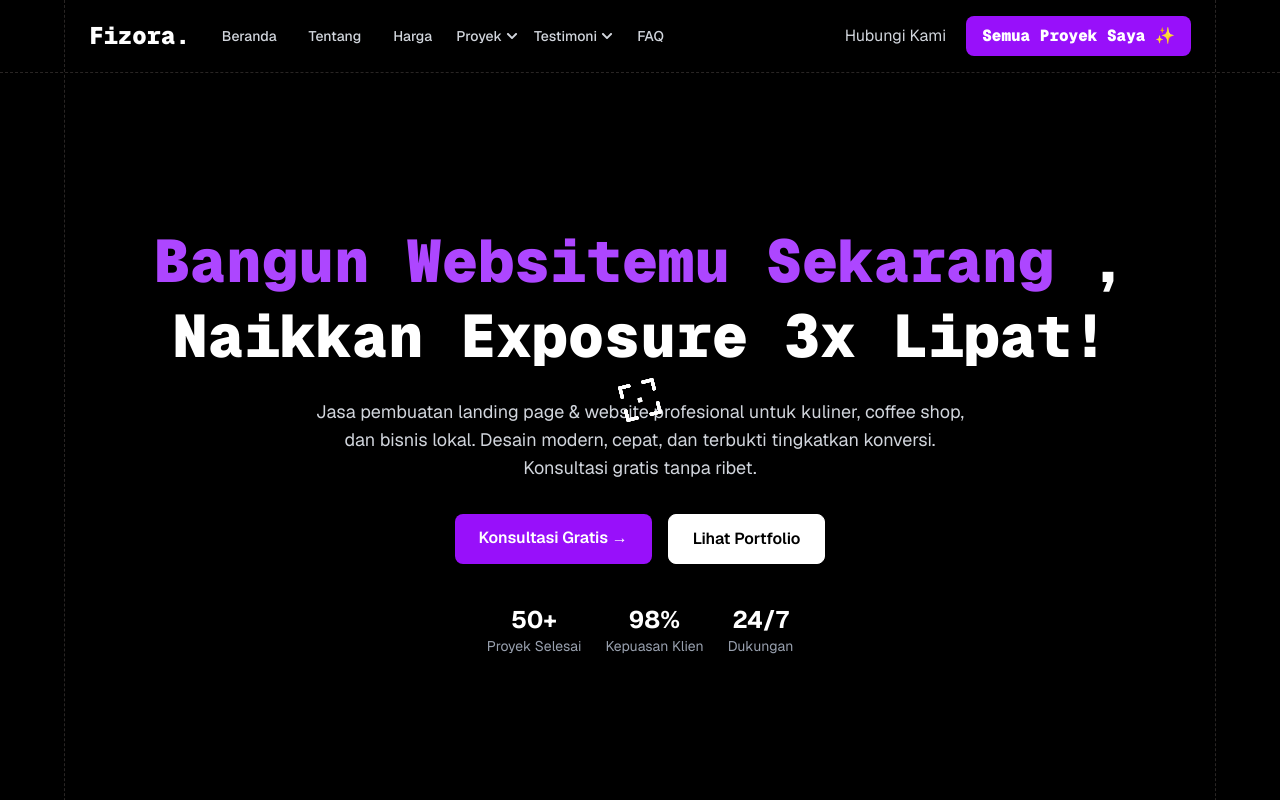
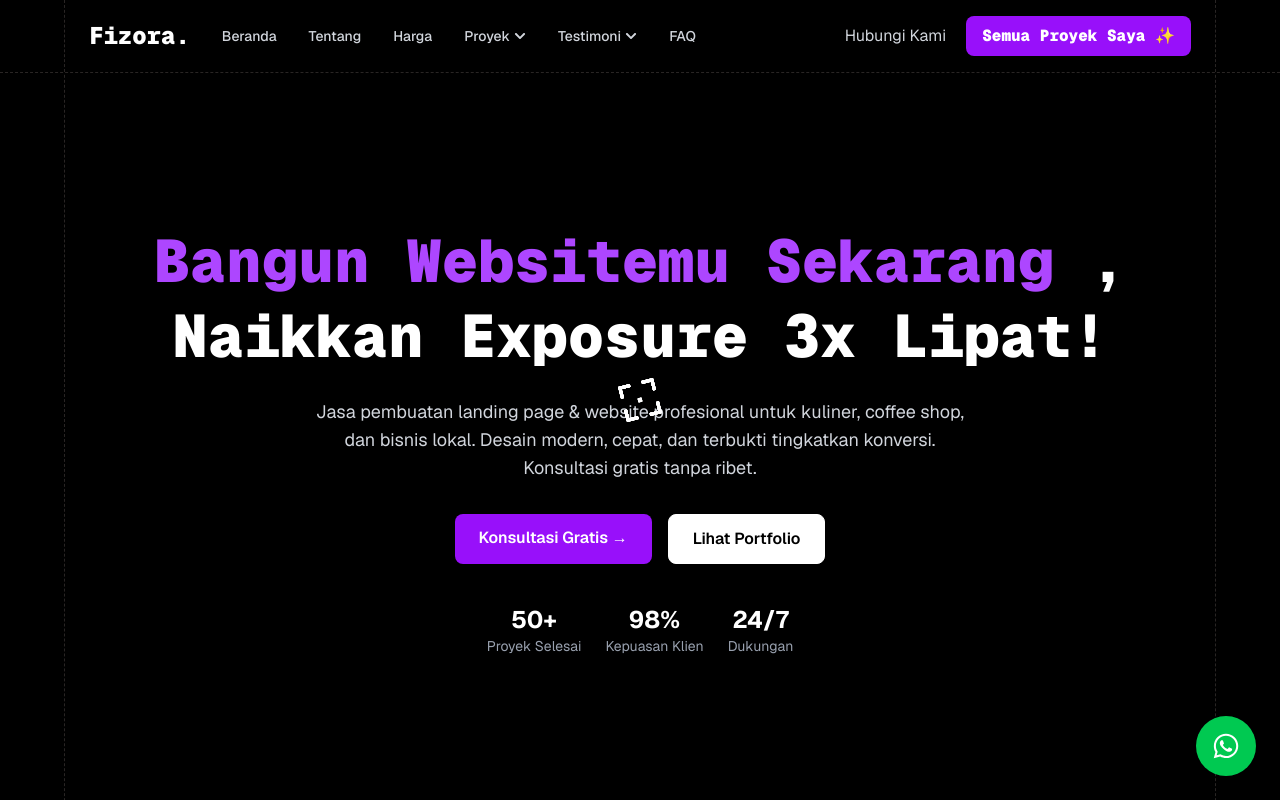
Before and after one commit to Fizora/fizora, a Next.js app: page / in a window 1280 px wide. Shown: the top 800 px of the page. Built offline with nearby package versions, Linux system fonts and the light colour scheme.

Commit message:
update v2 update ui navbar and other

```diff
--- a/src/app/page.tsx
+++ b/src/app/page.tsx
@@ -10,6 +10,7 @@ import Projects from "@/components/section/Projects";
 import Testimony from "@/components/section/Testimony";
 import Skathes from "@/components/Skathes";
 import TargetCursor from "@/components/TargetCursor";
+import FloatingWhatsAppButton from "@/components/FloatingWhatsAppButton";
 import Image from "next/image";
 
 export default function Home() {
@@ -71,7 +72,7 @@ export default function Home() {
 
             <a
               href="#contact"
-              className="cursor-target cursor-pointerinline-block mt-2 bg-purple-600 hover:bg-purple-700 text-white px-4 py-1.5 rounded-md text-sm font-semibold transition"
+              className="cursor-target cursor-pointer inline-block mt-2 bg-purple-600 hover:bg-purple-700 text-white px-4 py-1.5 rounded-md text-sm font-semibold transition"
             >
               Ya, Saya Mau Konsultasi →
             </a>
@@ -91,6 +92,7 @@ export default function Home() {
             </div>
           </div>
         </section> */}
+        <FloatingWhatsAppButton />
       </main>
     </>
   );
--- a/src/app/testimony/page.tsx
+++ b/src/app/testimony/page.tsx
@@ -263,7 +263,7 @@ export default function TestimonyPage() {
                 >
                   {/* Header Testimoni */}
                   <div className="flex items-start gap-3 mb-4">
-                    <div className="relative w-12 h-12 rounded-full overflow-hidden flex-shrink-0">
+                    <div className="relative w-12 h-12 rounded-full overflow-hidden shrink-0">
                       <Image
                         src={testimony.img}
                         alt={testimony.name}
--- /dev/null
+++ b/src/components/FloatingWhatsAppButton.tsx
@@ -0,0 +1,25 @@
+"use client";
+
+import Link from "next/link";
+import { FaWhatsapp } from "react-icons/fa";
+
+const FloatingWhatsAppButton = () => {
+  const waNumber = "6285235086814";
+  const waMessage = "Halo Fizora, saya ingin konsultasi tentang website. 👋";
+
+  return (
+    <>
+      <Link
+        href={`https://wa.me/${waNumber}?text=${encodeURIComponent(waMessage)}`}
+        target="_blank"
+        rel="noopener noreferrer"
+        className="cursor-target whatsapp-button fixed bottom-6 right-6 bg-green-500 hover:bg-green-600 text-white p-4 rounded-full transition transform hover:scale-110 flex items-center justify-center z-40"
+        aria-label="Chat via WhatsApp"
+      >
+        <FaWhatsapp size={28} />
+      </Link>
+    </>
+  );
+};
+
+export default FloatingWhatsAppButton;
--- a/src/components/Navbar.tsx
+++ b/src/components/Navbar.tsx
@@ -22,7 +22,7 @@ const Navbar = () => {
     useState<boolean>(false);
   const [isTestimonyDropdownOpen, setIsTestimonyDropdownOpen] =
     useState<boolean>(false);
-  const navRef = useRef<HTMLHeaderElement>(null);
+  const navRef = useRef<HTMLElement>(null);
 
   // Handle click outside to close dropdowns
   useEffect(() => {
@@ -105,7 +105,7 @@ const Navbar = () => {
         <div key={idx} className="relative">
           <button
             onClick={() => setIsOpen(!isOpen)}
-            className="cursor-target flex items-center gap-1 text-sm font-medium text-gray-300 hover:text-gray-400 transition duration-200"
+            className="cursor-target p-2 flex items-center gap-1 text-sm font-medium text-gray-300 hover:text-gray-400 transition duration-200"
           >
             {item.name}
             {isOpen ? <FaChevronUp size={12} /> : <FaChevronDown size={12} />}
@@ -113,7 +113,7 @@ const Navbar = () => {
           <div
             className={`absolute top-full left-0 mt-2 bg-black border border-dashed border-stone-800 rounded-md shadow-lg z-10 transition-all duration-300 overflow-hidden origin-top ${
               isOpen
-                ? "max-h-40 opacity-100 scale-y-100"
+                ? "max-h-96 opacity-100 scale-y-100"
                 : "max-h-0 opacity-0 scale-y-95"
             }`}
           >
@@ -267,7 +267,7 @@ const Navbar = () => {
           {/* Mobile menu – konten sudah disesuaikan dengan mobileMenuItems */}
           <div
             className={`md:hidden transition-all duration-300 ease-in-out overflow-hidden ${
-              isOpen ? "max-h-[500px] opacity-100" : "max-h-0 opacity-0"
+              isOpen ? "max-h-96 opacity-100" : "max-h-0 opacity-0"
             }`}
           >
             <nav className="flex flex-col gap-4 py-6 border-t border-dashed border-stone-800">
--- a/src/components/section/Faq.tsx
+++ b/src/components/section/Faq.tsx
@@ -98,7 +98,7 @@ const Faq = () => {
                   <motion.div
                     animate={{ rotate: expandedIndex === idx ? 180 : 0 }}
                     transition={{ duration: 0.3 }}
-                    className="flex-shrink-0 ml-4 text-purple-400"
+                    className="shrink-0 ml-4 text-purple-400"
                   >
                     <FaChevronDown size={20} />
                   </motion.div>
--- a/src/components/section/Pricing.tsx
+++ b/src/components/section/Pricing.tsx
@@ -220,7 +220,7 @@ const Pricing = () => {
                       <h4 className="text-2xl font-bold text-white font-mono">
                         {plan.name}
                       </h4>
-                      <p className="text-gray-400 text-sm mt-2 min-h-[2.5rem]">
+                      <p className="text-gray-400 text-sm mt-2 min-h-10">
                         {plan.description}
                       </p>
 
@@ -271,7 +271,7 @@ const Pricing = () => {
                             key={i}
                             className="flex items-center gap-2 text-gray-300 text-sm"
                           >
-                            <FaCheck className="text-green-400 text-xs flex-shrink-0" />
+                            <FaCheck className="text-green-400 text-xs shrink-0" />
                             <span>{feat}</span>
                           </li>
                         ))}
```
